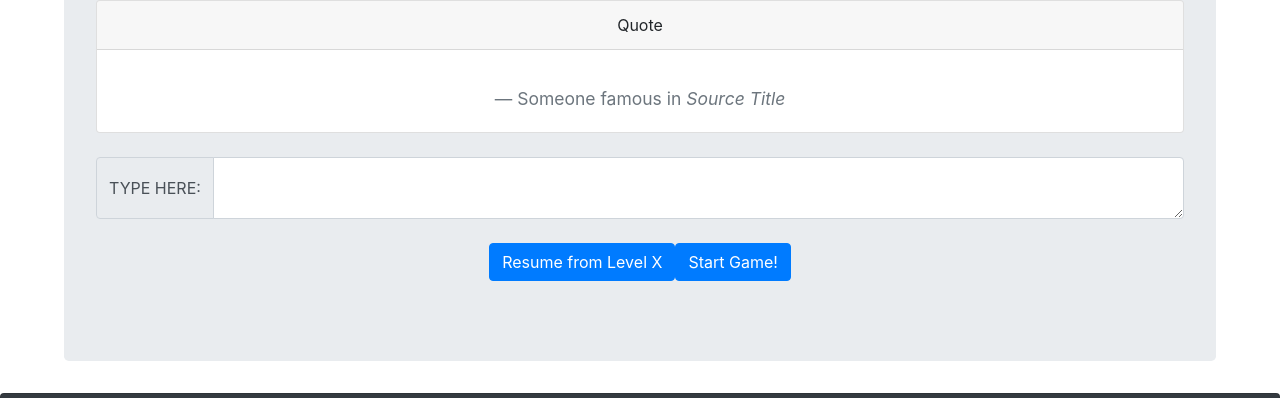
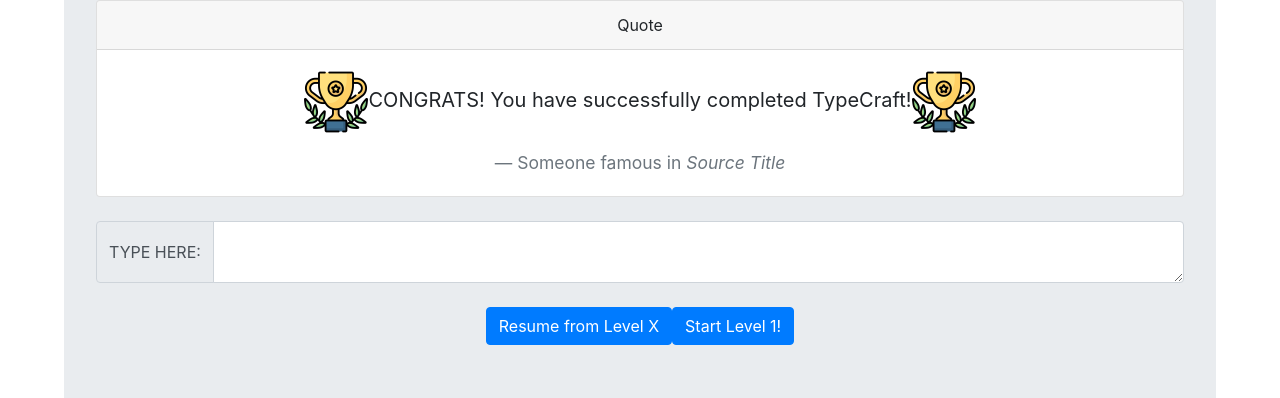
Before and after one commit to rbbenett/final-project-lhl, a React (Create React App) app in the folder final-project/: page /play in a window 1280 px wide. Shown: the part 306-704 px from the top of the page. Built offline with nearby package versions, Linux system fonts and the light colour scheme; no server answers; the HTML template or start-up script is replaced by a standard one.

Commit message:
game completion component added

```diff
--- /dev/null
+++ b/final-project/src/components/GameCompleteMsg.css
@@ -0,0 +1,4 @@
+.game-complete-icon {
+  width: 4rem;
+  height: auto;
+}
--- /dev/null
+++ b/final-project/src/components/GameCompleteMsg.jsx
@@ -0,0 +1,15 @@
+import React from 'react'
+import { Image } from 'react-bootstrap';
+import './GameCompleteMsg.css';
+
+function GameCompleteMsg() {
+  return (
+    <div className="game-complete-msg">
+      <Image src="images/game-complete-icon.png" className="game-complete-icon" />
+        CONGRATS! You have successfully completed TypeCraft!
+      <Image src="images/game-complete-icon.png" className="game-complete-icon" />
+    </div>
+  )
+}
+
+export default GameCompleteMsg
--- a/final-project/src/components/GameConsole.jsx
+++ b/final-project/src/components/GameConsole.jsx
@@ -2,33 +2,35 @@
 import "./GameConsole.css"
 import axios from "axios";
 import { Jumbotron, Button, ProgressBar, Spinner, InputGroup, FormControl, Card } from 'react-bootstrap';
-import useApplicationData from "../hooks/useApplicationData"
+import GameCompleteMsg from './GameCompleteMsg';
 
 function GameConsole(props) {
 
-  const [gameConsole, setGameConsole] = useState('');
-  const [userInput, setUserInput] = useState('');
-  const updateGameConsole = () => {
-    console.log("YO")
-    setGameConsole(props.contents[0].content);
-  }
+  const [seconds, setSeconds] = useState(10);
 
-  const [seconds, setSeconds] =  useState(0);
+  useEffect(() => {
+    if (seconds > 0) {
+      setTimeout(() => setSeconds(seconds - 1), 1000);
+    } else {
+      setSeconds('BOOOOM!');
+    }
+  });
 
   const [typingIn, setTypingIn] = useState("");
+  const [currentLevel, setCurrentLevel] = useState(12);
 
   const startGame = function() {
-    updateGameConsole()
+    setCurrentLevel(currentLevel + 1);
+    console.log(currentLevel);
+    // updateGameConsole(currentLevel);
     // startTimer()
   }
 
-  const checkingForMatch = function(event) {
-    setTypingIn(event.target.value)
-  }
   //Post request to attempts if both the text areas are the same
   useEffect(() => {
-    if(typingIn === gameConsole && typingIn !== "") {
+    if(typingIn === props.contents[currentLevel - 1]?.content && typingIn !== "") {
       console.log("MATCH")
+      setCurrentLevel(currentLevel + 1)
       axios.post('http://localhost:3004/api/attempts', {
         user_id: "",
         level_id: "",
@@ -72,7 +74,7 @@
           <Card.Body>
             <blockquote className="blockquote mb-0">
               <p>
-                {gameConsole}
+                {props.contents[currentLevel - 1]?.content || <GameCompleteMsg />}
               </p>
               <footer className="blockquote-footer">
                 Someone famous in <cite title="Source Title">Source Title</cite>
@@ -85,7 +87,7 @@
           <InputGroup.Prepend>
             <InputGroup.Text id="textarea">TYPE HERE:</InputGroup.Text>
           </InputGroup.Prepend>
-          <FormControl as="textarea" onInput={(event) => checkingForMatch(event)} id="textarea"aria-label="With textarea" />
+          <FormControl as="textarea" onChange={(event) => setTypingIn(event.target.value)} id="textarea"aria-label="With textarea" />
         </InputGroup>
         <br />
         <p>
@@ -96,7 +98,7 @@
             variant="primary"
             onClick={startGame}
           >
-            Start Game!
+            Start Level 1!
           </Button>
         </p>
       </Jumbotron>
```
Also changed, not shown: final-project/public/images/game-complete-icon.png (added).
